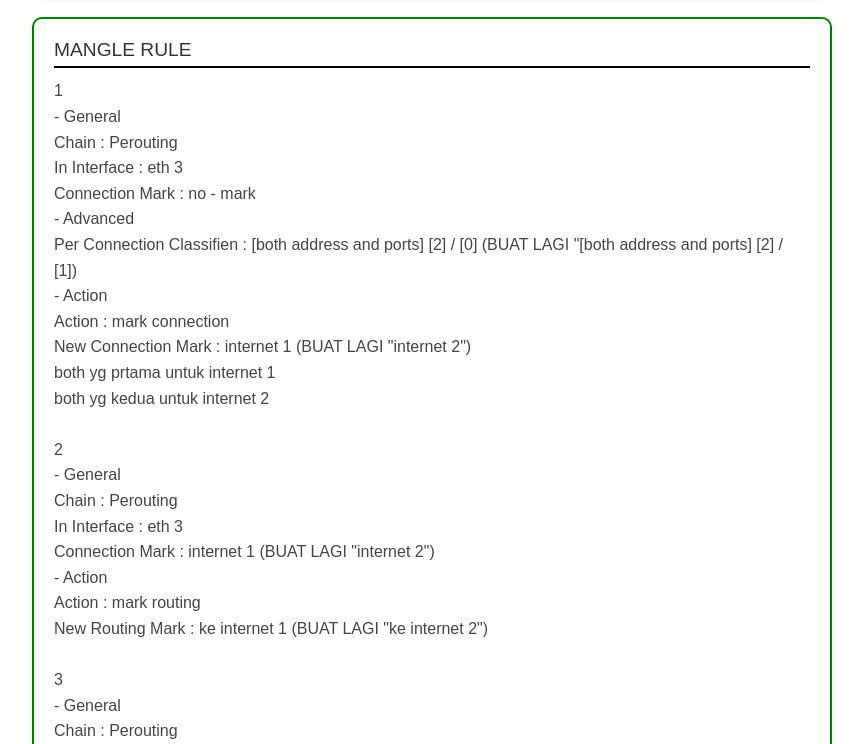
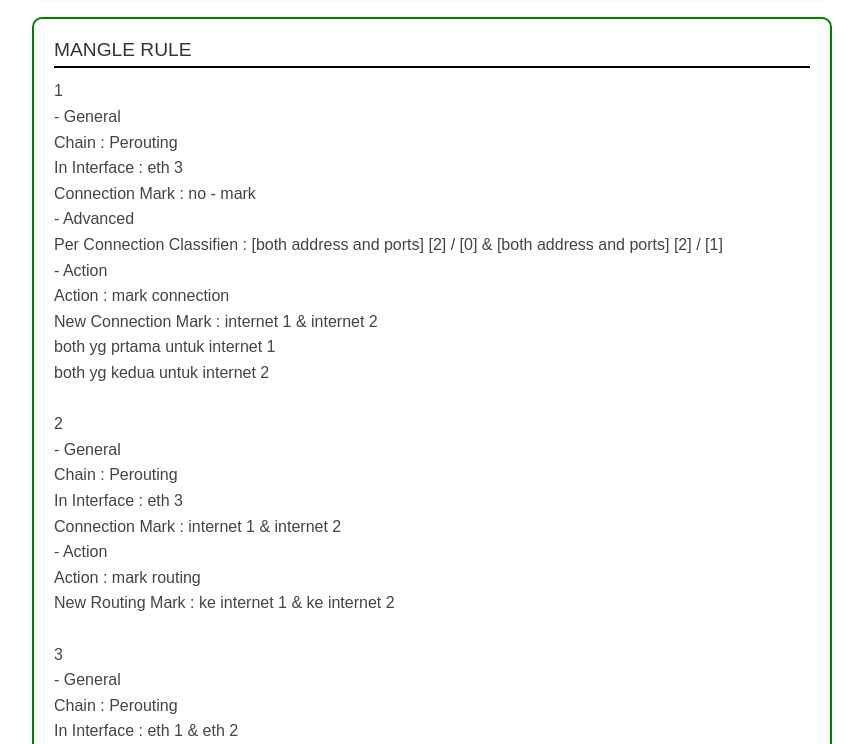
Before and after one commit to Galangperkasa/Load-Belancing, a plain HTML site: page index.html in a window 1280 px wide. Shown: the part 916-1660 px from the top of the page, without its empty margins (208-1071 px from the left). Drawn offline with Linux system fonts and the light colour scheme.

Commit message:
Update index.html

```diff
--- a/index.html
+++ b/index.html
@@ -59,11 +59,11 @@ In Interface : eth 3<br>
 Connection Mark : no - mark <br>
 - Advanced <br>
 Per Connection Classifien : [both address and ports]
-[2] / [0] (BUAT LAGI "[both address and ports]
-[2] / [1])<br>
+[2] / [0] & [both address and ports]
+[2] / [1] <br>
 - Action <br>
 Action : mark connection <br>
-New Connection Mark : internet 1 (BUAT LAGI "internet 2")<br>
+New Connection Mark : internet 1 & internet 2<br>
 both yg prtama untuk internet 1 <br>
 both yg kedua untuk internet 2 <br>
 <br>
@@ -72,29 +72,29 @@ both yg kedua untuk internet 2 <br>
 - General <br>
 Chain : Perouting <br>
 In Interface : eth 3<br>
-Connection Mark : internet 1 (BUAT LAGI "internet 2") <br>
+Connection Mark : internet 1 & internet 2<br>
 - Action <br>
 Action : mark routing <br>
-New Routing Mark : ke internet 1 (BUAT LAGI "ke internet 2")<br>
+New Routing Mark : ke internet 1 & ke internet 2 <br>
 <br>
 
 3<br>
 - General <br>
 Chain : Perouting <br>
-In Interface : eth 1 ( BUAT LAGI "eth 2") <br>
+In Interface : eth 1 & eth 2<br>
 Connection Mark : no - mark <br>
 - Action <br>
 Action : mark connection <br>
-New Connection Mark : internet 1 (BUAT LAGI "internet 2")<br>
+New Connection Mark : internet 1 & internet 2<br>
 <br>
 
 4<br>
 - General <br>
 Chain : output <br>
-Connection Mark : internet 1 (BUAT LAGI "internet 2")<br>
+Connection Mark : internet 1 & internet 2<br>
 - Action <br>
 Action : mark routing <br>
-New Routing Mark : ke internet 1 (BUAT LAGI "ke internet 2")<br>
+New Routing Mark : ke internet 1 & ke internet 2<br>
 </p>
             </div>
         </div>
```
